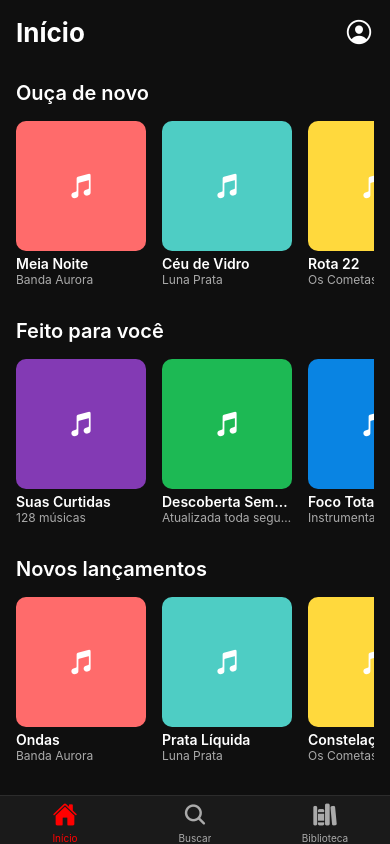
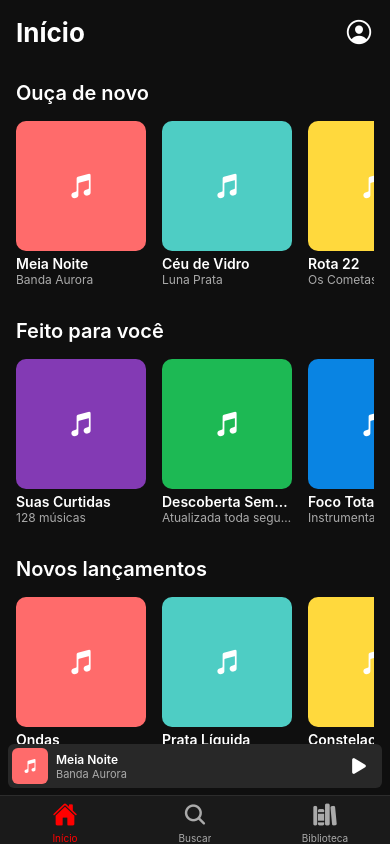
Before and after one commit to Dupla-mobile/telasYTmusic, a React Native app: screen / in a window 390 px wide. Built offline with nearby package versions, Linux system fonts and the light colour scheme.

Commit message:
Adiciona MiniPlayer fixo acima da tab bar

```diff
--- /dev/null
+++ b/src/components/MiniPlayer.js
@@ -0,0 +1,56 @@
+import { View, Text, TouchableOpacity, StyleSheet } from "react-native";
+import { useNavigation } from "@react-navigation/native";
+import { Ionicons } from "@expo/vector-icons";
+import { COLORS, SPACING, FONT_SIZES, RADIUS } from "../constants/theme";
+import { SONGS } from "../data/mockData";
+
+export default function MiniPlayer() {
+  const navigation = useNavigation();
+  const song = SONGS[0];
+
+  return (
+    <TouchableOpacity style={styles.container} onPress={() => navigation.navigate("Player")} activeOpacity={0.9}>
+      <View style={[styles.thumb, { backgroundColor: song.color }]}>
+        <Ionicons name="musical-notes" size={16} color="#fff" />
+      </View>
+      <View style={styles.info}>
+        <Text style={styles.title} numberOfLines={1}>{song.title}</Text>
+        <Text style={styles.artist} numberOfLines={1}>{song.artist}</Text>
+      </View>
+      <TouchableOpacity hitSlop={10} style={{ marginRight: SPACING.sm }}>
+        <Ionicons name="play" size={22} color={COLORS.text} />
+      </TouchableOpacity>
+    </TouchableOpacity>
+  );
+}
+
+const styles = StyleSheet.create({
+  container: {
+    flexDirection: "row",
+    alignItems: "center",
+    backgroundColor: COLORS.surfaceLight,
+    marginHorizontal: SPACING.sm,
+    borderRadius: RADIUS.sm,
+    padding: SPACING.xs,
+  },
+  thumb: {
+    width: 36,
+    height: 36,
+    borderRadius: RADIUS.sm,
+    alignItems: "center",
+    justifyContent: "center",
+    marginRight: SPACING.sm,
+  },
+  info: {
+    flex: 1,
+  },
+  title: {
+    color: COLORS.text,
+    fontSize: FONT_SIZES.sm,
+    fontWeight: "600",
+  },
+  artist: {
+    color: COLORS.textSecondary,
+    fontSize: FONT_SIZES.sm - 1,
+  },
+});
--- a/src/navigation/AppNavigator.js
+++ b/src/navigation/AppNavigator.js
@@ -1,3 +1,4 @@
+import { View, StyleSheet } from "react-native";
 import { NavigationContainer } from "@react-navigation/native";
 import { createNativeStackNavigator } from "@react-navigation/native-stack";
 import { createBottomTabNavigator } from "@react-navigation/bottom-tabs";
@@ -9,6 +10,7 @@ import LibraryScreen from "../screens/LibraryScreen";
 import PlaylistDetailScreen from "../screens/PlaylistDetailScreen";
 import PlayerScreen from "../screens/PlayerScreen";
 import ProfileScreen from "../screens/ProfileScreen";
+import MiniPlayer from "../components/MiniPlayer";
 import { COLORS } from "../constants/theme";
 
 const Tab = createBottomTabNavigator();
@@ -22,6 +24,7 @@ const TAB_ICONS = {
 
 function Tabs() {
   return (
+    <View style={{ flex: 1 }}>
       <Tab.Navigator
         screenOptions={({ route }) => ({
           headerShown: false,
@@ -37,6 +40,10 @@ function Tabs() {
         <Tab.Screen name="Buscar" component={SearchScreen} />
         <Tab.Screen name="Biblioteca" component={LibraryScreen} />
       </Tab.Navigator>
+      <View style={styles.miniPlayerWrapper} pointerEvents="box-none">
+        <MiniPlayer />
+      </View>
+    </View>
   );
 }
 
@@ -52,3 +59,12 @@ export default function AppNavigator() {
     </NavigationContainer>
   );
 }
+
+const styles = StyleSheet.create({
+  miniPlayerWrapper: {
+    position: "absolute",
+    left: 0,
+    right: 0,
+    bottom: 56,
+  },
+});
```
Lines whose indentation alone changed are shown as unchanged.
